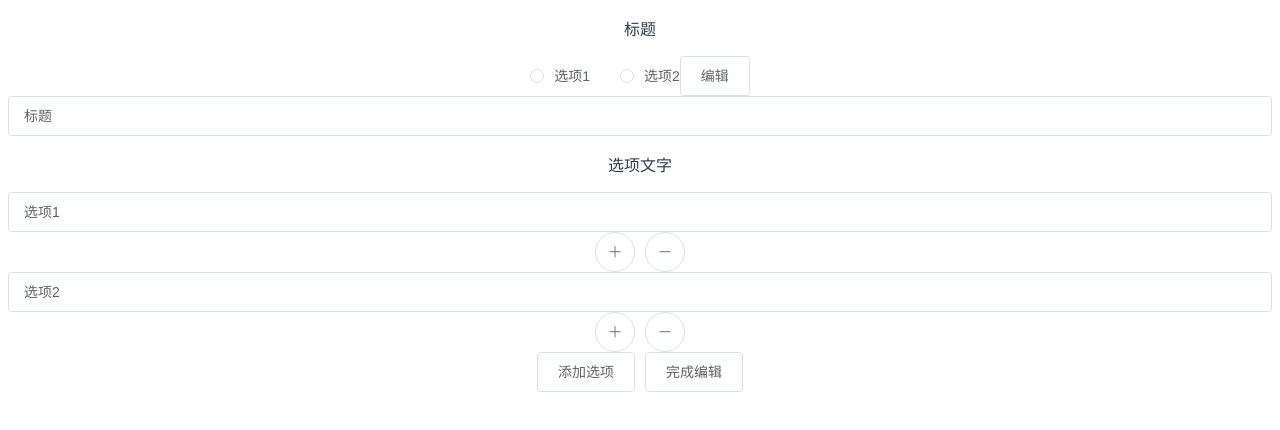
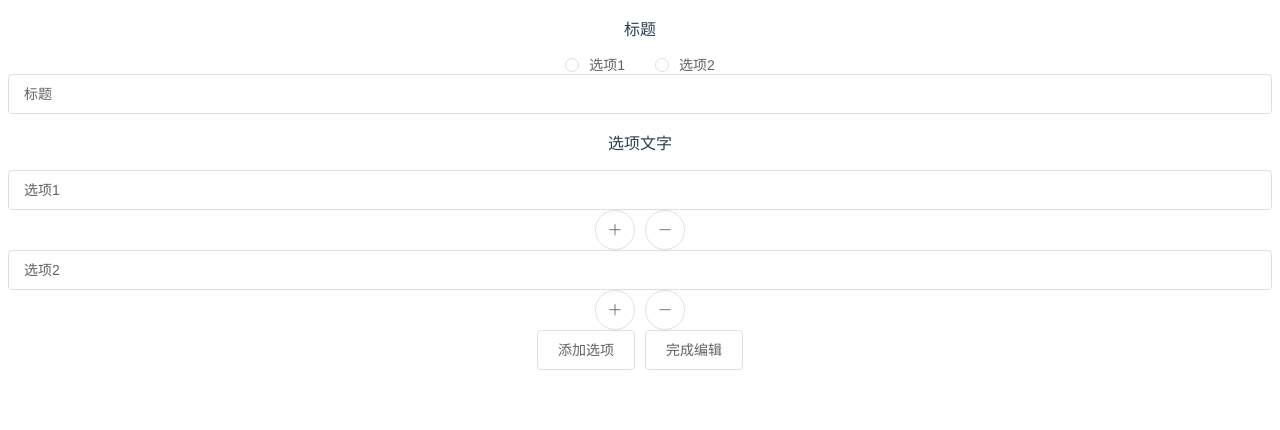
Before and after one commit to HuIsKelvin/survey-analysis-frontend, a Vue app: page /preview in a window 1280 px wide. Shown: the top 430 px of the page. Built offline with nearby package versions, Linux system fonts and the light colour scheme; what v-charts would draw is missing.

Commit message:
改了一下变量名，添加isOperate的bool值操作编辑复制删除题型等功能的div元素

```diff
--- a/src/components/question/MultipleChoice.vue
+++ b/src/components/question/MultipleChoice.vue
@@ -8,10 +8,13 @@
         <el-radio-group v-model="select">
           <el-radio v-for="(choice, no) in choices" :key="no" v-bind:label="no">{{ choice }}</el-radio>
         </el-radio-group>
-        <el-button v-on:click="isEdit=true">编辑</el-button>
+        <div v-if="isOperate" class="edit_panel">
+        <!-- 编辑问卷的时候要用到的工具面板，但预览和发布后的问卷不需要显示 -->
+        <el-button v-on:click="editPanel=true">编辑</el-button>
+        </div>
       </div>
     </div>
-    <div v-if="isEdit" class="edit">
+    <div v-if="editPanel" class="edit">
       <div class="question_title edit">
         <el-input v-model="title" placeholder="请输入标题"></el-input>
       </div>
@@ -23,7 +26,7 @@
         <el-button v-on:click="removeChoice(no)" icon="el-icon-minus" circle></el-button>
         </div>
         <el-button v-on:click="addChoice()">添加选项</el-button>
-        <el-button v-on:click="isEdit=false">完成编辑</el-button>
+        <el-button v-on:click="editPanel=false">完成编辑</el-button>
 
       </div>
     </div>
@@ -38,7 +41,8 @@ export default {
       title: "标题",
       choices: ["选项1", "选项2"],
       select: null,
-      isEdit: true
+      isOperate: false,
+      editPanel: true
     };
   },
   methods: {
```
